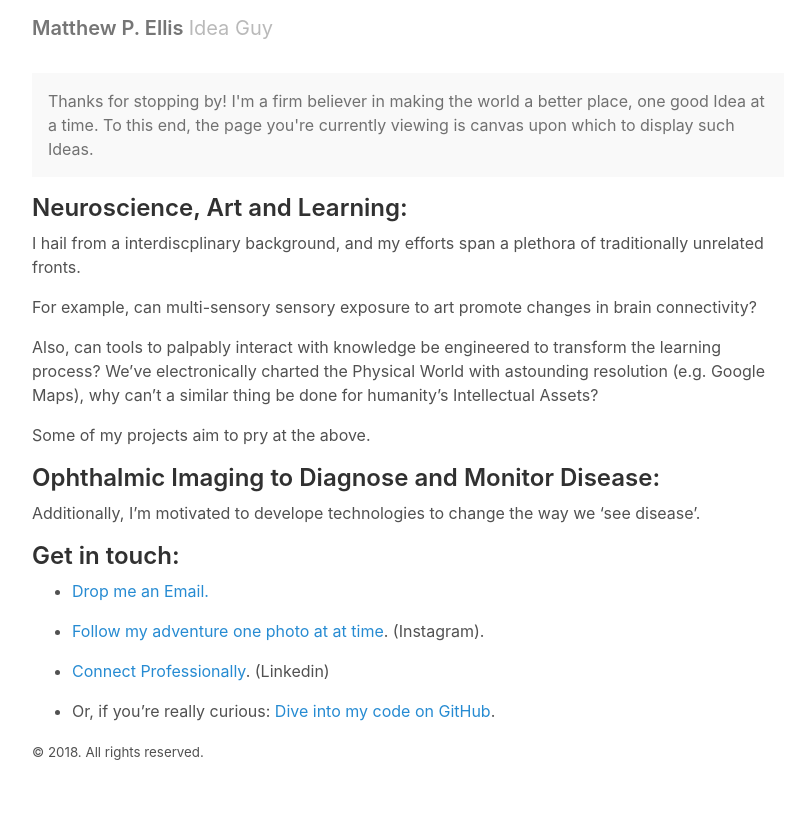
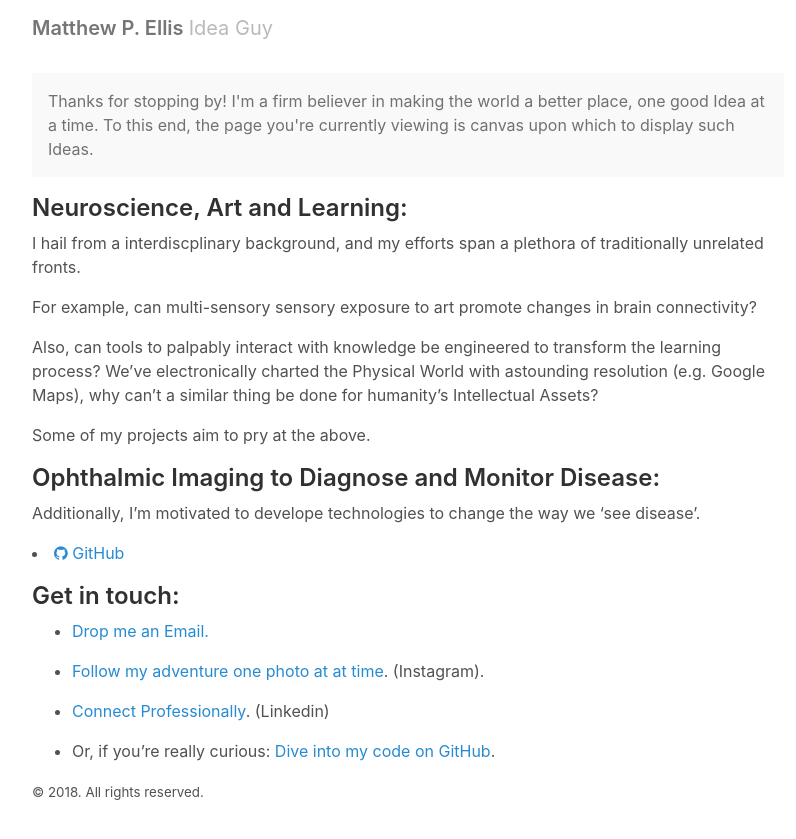
Before and after one commit to MatthewAwesome/MatthewAwesome.github.io, a Jekyll site: the page built from index.md, in a window 1280 px wide. Shown: the top 839 px of the page, without its empty margins (232-1028 px from the left). Built offline with Jekyll 4.4.1, drawn with Linux system fonts in a browser that asks for light colours; nearby versions of some CDN libraries.

Commit message:
fixing icon trial

```diff
--- a/_layouts/default.html
+++ b/_layouts/default.html
@@ -13,7 +13,6 @@
       <main>
         {{ content }}
       </main>
-
       <footer class="footer">
         <small>
           &copy; <time datetime="{{ site.time | date_to_xmlschema }}">{{ site.time | date: '%Y' }}</time>. All rights reserved.
--- a/index.md
+++ b/index.md
@@ -23,7 +23,7 @@ Some of my projects aim to pry at the above.
 
 Additionally, I'm motivated to develope technologies to change the way we 'see disease'.
 
-{% if site.github_username %}
+{% if site.author.github_username %}
   <li>
     <a href="https://github.com/{{ site.github_username }}">
       <i class="fa fa-github"></i> GitHub
```
